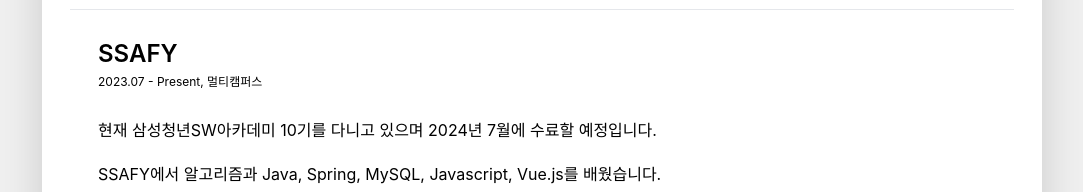
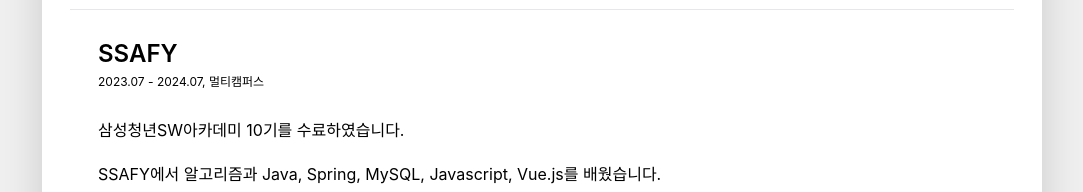
Before and after one commit to ztrl/my-home-app, a React (Vite) app: page / in a window 1280 px wide. Shown: the part 700-892 px from the top of the page, without its empty margins (98-1181 px from the left). Built offline with nearby package versions, Linux system fonts and the light colour scheme.

Commit message:
feat: Update experience

```diff
--- a/src/App.tsx
+++ b/src/App.tsx
@@ -77,13 +77,10 @@
               <hr />
               <section className="p-7">
                 <header className="text-2xl font-semibold">SSAFY</header>
-                <p className="text-xs pt-1">2023.07 - Present, 멀티캠퍼스</p>
+                <p className="text-xs pt-1">2023.07 - 2024.07, 멀티캠퍼스</p>
               </section>
               <section className="px-7">
-                <div>
-                  현재 삼성청년SW아카데미 10기를 다니고 있으며 2024년 7월에
-                  수료할 예정입니다.
-                </div>
+                <div>삼성청년SW아카데미 10기를 수료하였습니다.</div>
                 <div className="pt-5">
                   SSAFY에서 알고리즘과 Java, Spring, MySQL, Javascript, Vue.js를
                   배웠습니다.
```
Also changed, not shown: public/images/profile.jpg (added).
